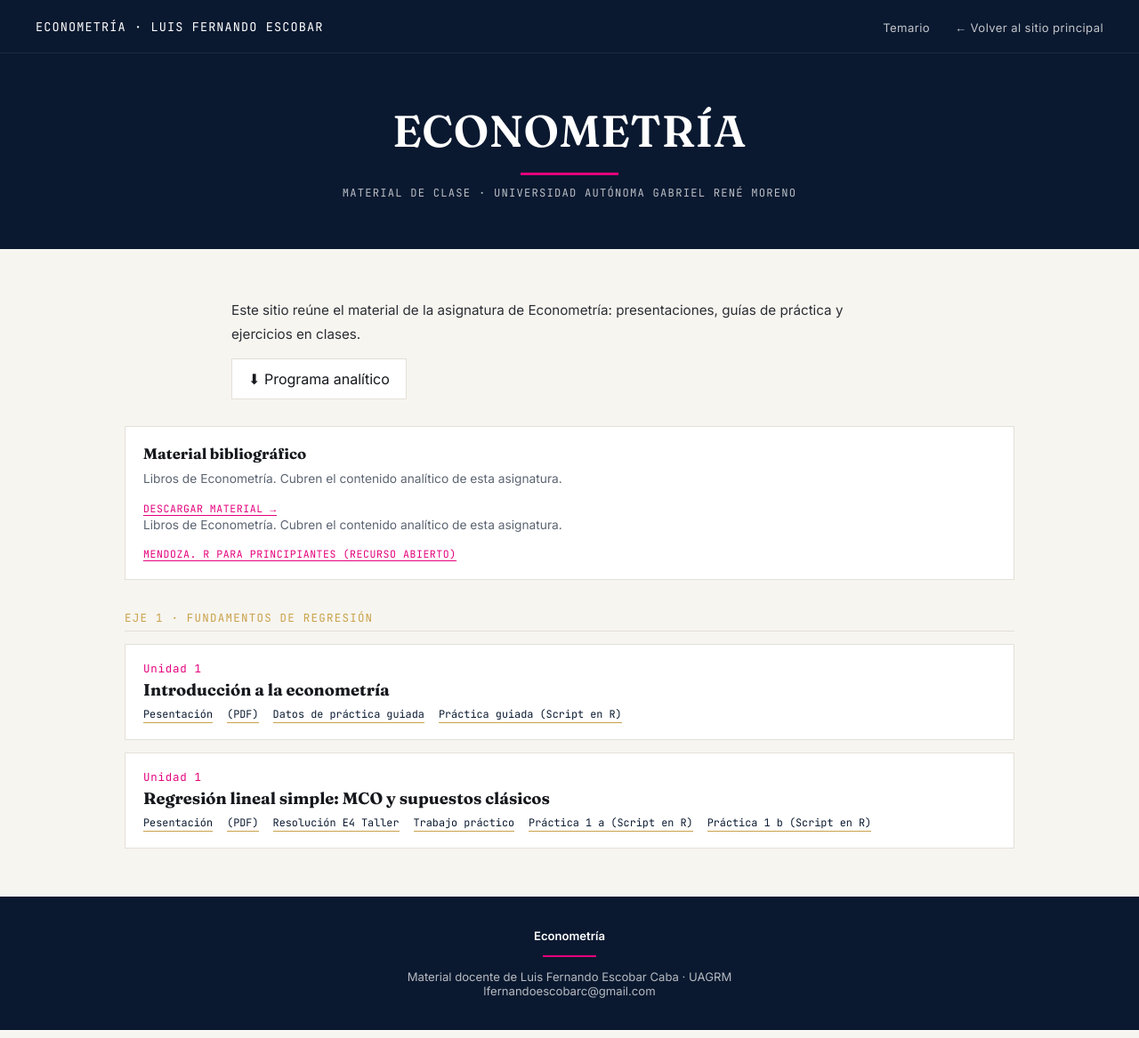
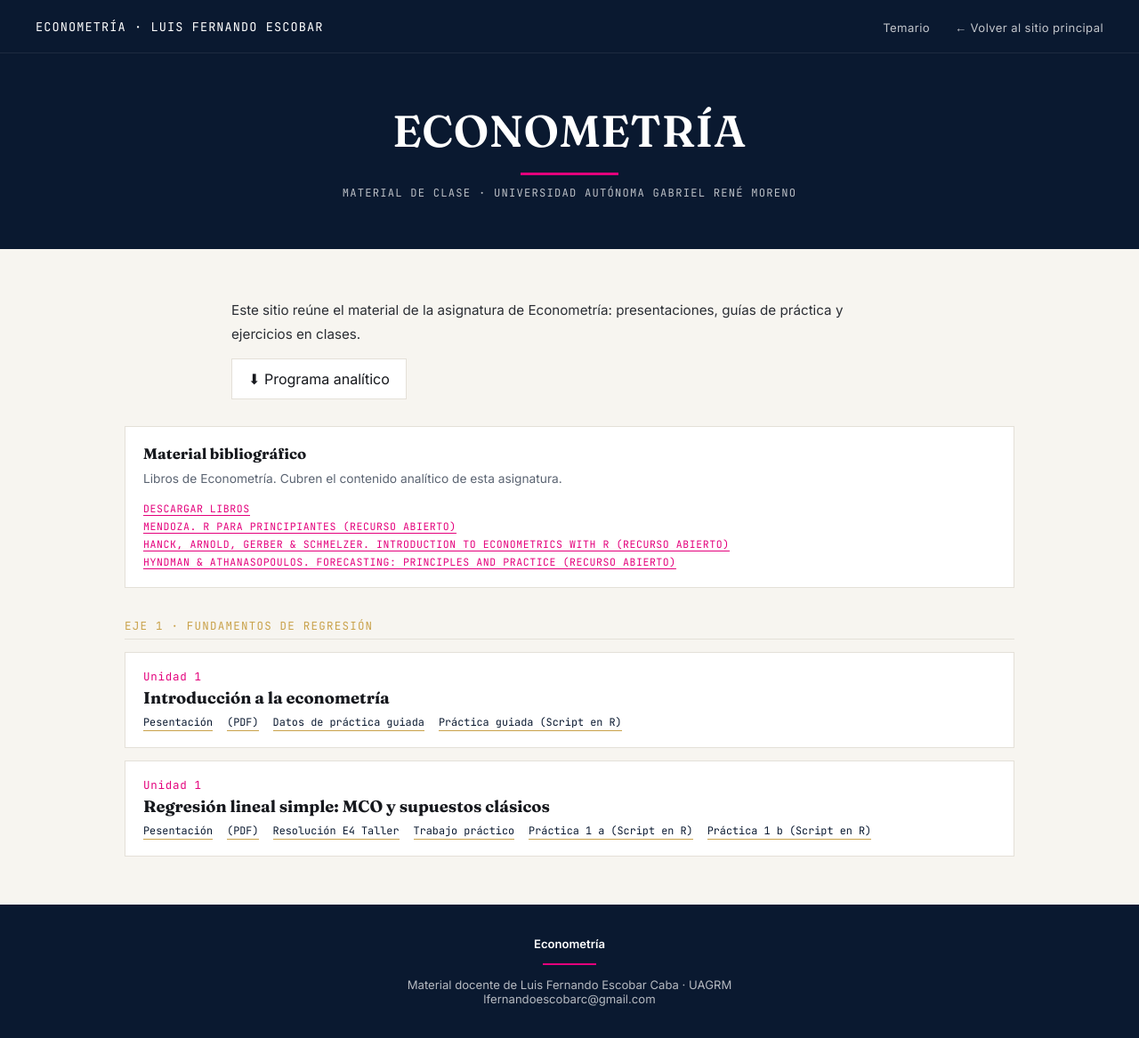
Before and after one commit to LFernandoEscobarC/econometria, a Jekyll site: the page built from index.md, in a window 1280 px wide and 1167 px high. Shown: the whole window at 89% size. Built offline with Jekyll 4.4.1, drawn with Linux system fonts in a browser that asks for light colours.

Commit message:
Update index.md

```diff
--- a/index.md
+++ b/index.md
@@ -28,11 +28,16 @@ title: Temario
       <h4>Material bibliográfico</h4>
     <div class="mat-links">
       <p>Libros de Econometría. Cubren el contenido analítico de esta asignatura.</p>
-      <a class="link" href="https://raw.githack.com/Lufesc/Eco360SII26/main/Material%20bibliogr%C3%A1fico.zip">Descargar material →</a>
+      <a class="link" href="https://raw.githack.com/Lufesc/Eco360SII26/main/Material%20bibliogr%C3%A1fico.zip">Descargar libros</a>
       </div>
     <div class="mat-links">
-      <p>Libros de Econometría. Cubren el contenido analítico de esta asignatura.</p>
       <a class="link" href="https://bookdown.org/jboscomendoza/r-principiantes4/">Mendoza. R para principiantes (recurso abierto)</a>
+      </div>
+    <div class="mat-links">
+      <a class="link" href="https://www.econometrics-with-r.org/index.html">Hanck, Arnold, Gerber & Schmelzer. Introduction to Econometrics with R (recurso abierto)</a>
+      </div>
+    <div class="mat-links">
+      <a class="link" href="https://otexts.com/fpp3/">Hyndman & Athanasopoulos. Forecasting: Principles and Practice (recurso abierto)</a>
       </div>
     </div>
 
```
